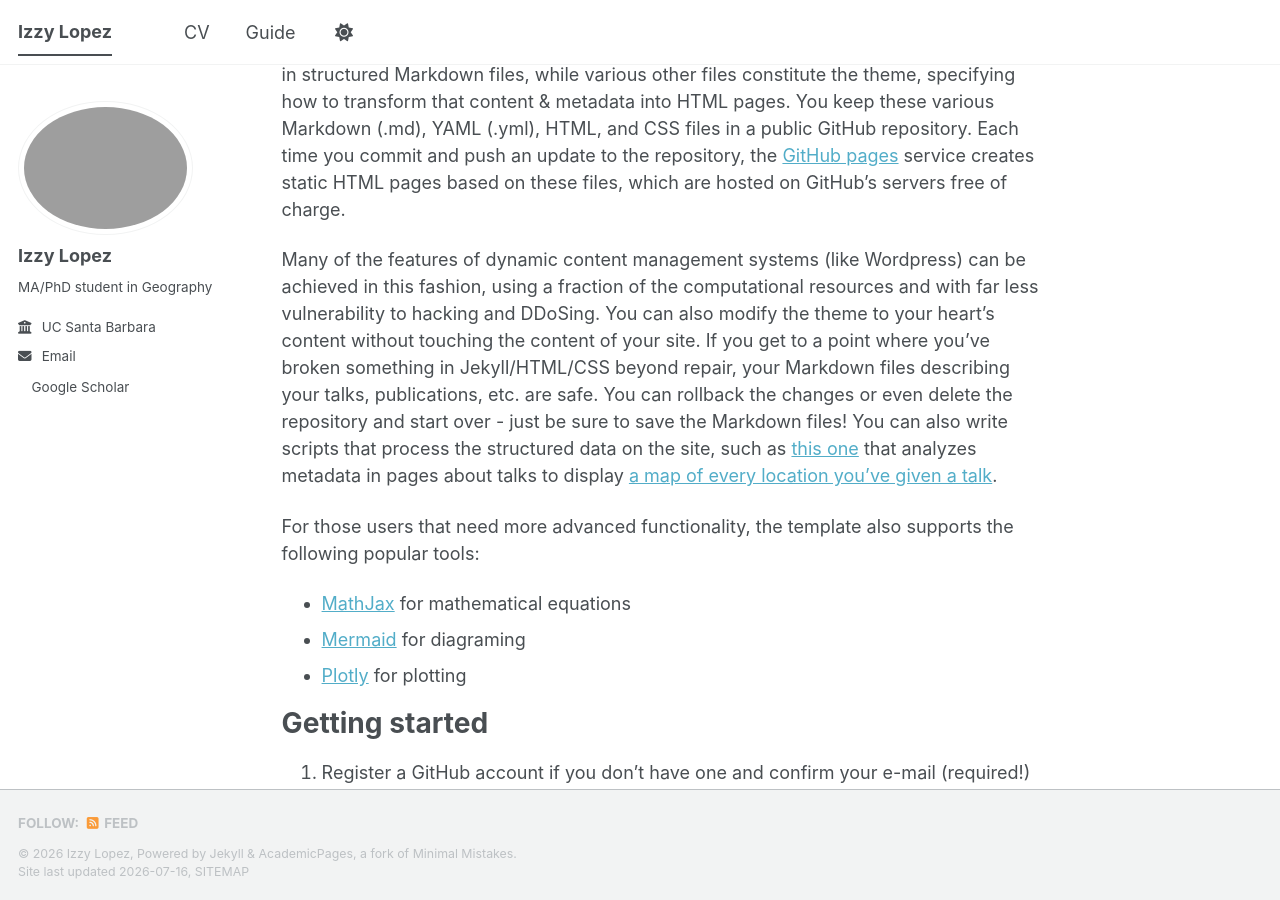
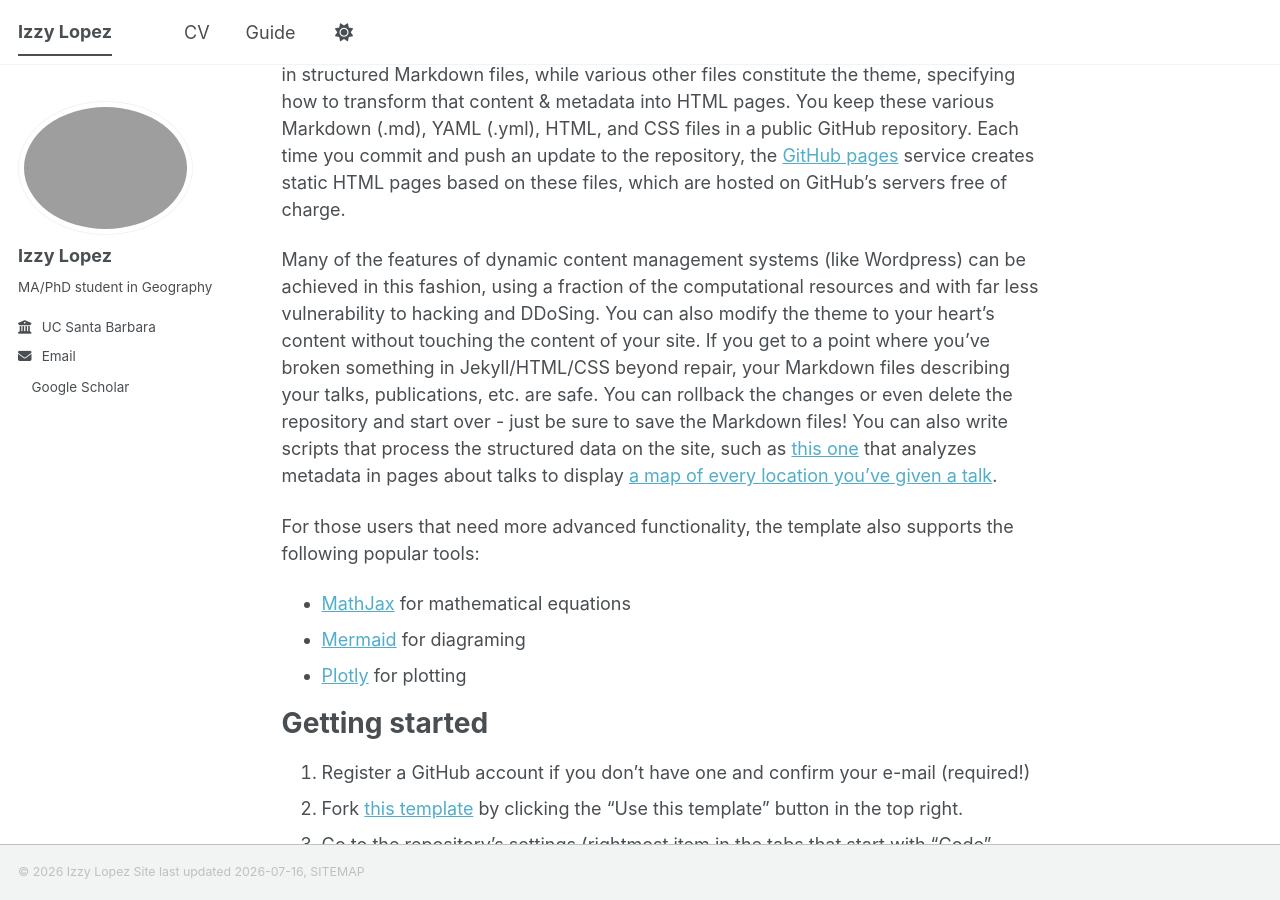
Before and after one commit to izzyslopez/izzyslopez.github.io, a Jekyll site: the page built from _pages/about.md, in a window 1280 px wide and 900 px high, scrolled down 529 px. Built offline with Jekyll 4.4.1, drawn with Linux system fonts in a browser that asks for light colours; a style sheet for code colours, icons or effects is not loaded.

Commit message:
Update footer.html

```diff
--- a/_includes/footer.html
+++ b/_includes/footer.html
@@ -1,25 +1,6 @@
 {% include base_path %}
 
-{% if site.author.github or site.author.bitbucket or site.atom_feed.hide != true %}
-<div class="page__footer-follow">
-  <ul class="social-icons">
-    {% if site.data.ui-text[site.locale].follow_label %}
-      <li><strong>{{ site.data.ui-text[site.locale].follow_label }}</strong></li>
-    {% endif %}
-    {% if site.author.github %}
-      <li><a href="https://github.com/{{ site.author.github }}"><i class="fab fa-github" aria-hidden="true"></i> GitHub</a></li>
-    {% endif %}
-    {% if site.author.bitbucket %}
-      <li><a href="https://bitbucket.org/{{ site.author.bitbucket }}"><i class="fab fa-bitbucket" aria-hidden="true"></i> Bitbucket</a></li>
-    {% endif %}
-    {% if site.atom_feed.hide != true %}
-    <li><a href="{% if site.atom_feed.path %}{{ site.atom_feed.path }}{% else %}{{ base_path }}/feed.xml{% endif %}"><i class="fa fa-fw fa-rss-square" aria-hidden="true"></i> {{ site.data.ui-text[site.locale].feed_label | default: "Feed" }}</a></li>
-    {% endif %}
-  </ul>
-</div>
-{% endif %}
-
 <div class="page__footer-copyright">
-  &copy; {{ site.time | date: '%Y' }} {{ site.name | default: site.title }}, {{ site.data.ui-text[site.locale].powered_by | default: "Powered by" }} <a href="https://jekyllrb.com" rel="nofollow">Jekyll</a> &amp; <a href="https://github.com/academicpages/academicpages.github.io">AcademicPages</a>, a fork of <a href="https://mademistakes.com/work/minimal-mistakes-jekyll-theme/" rel="nofollow">Minimal Mistakes</a>.<br />
+  &copy; {{ site.time | date: '%Y' }} {{ site.name | default: site.title }}
   Site last updated {{ "now" | date: '%Y-%m-%d' }}, <a href="/sitemap/" style="text-transform: uppercase;">{{ site.data.ui-text[site.locale].site_map | default: "Sitemap" }}</a>
 </div>
```
